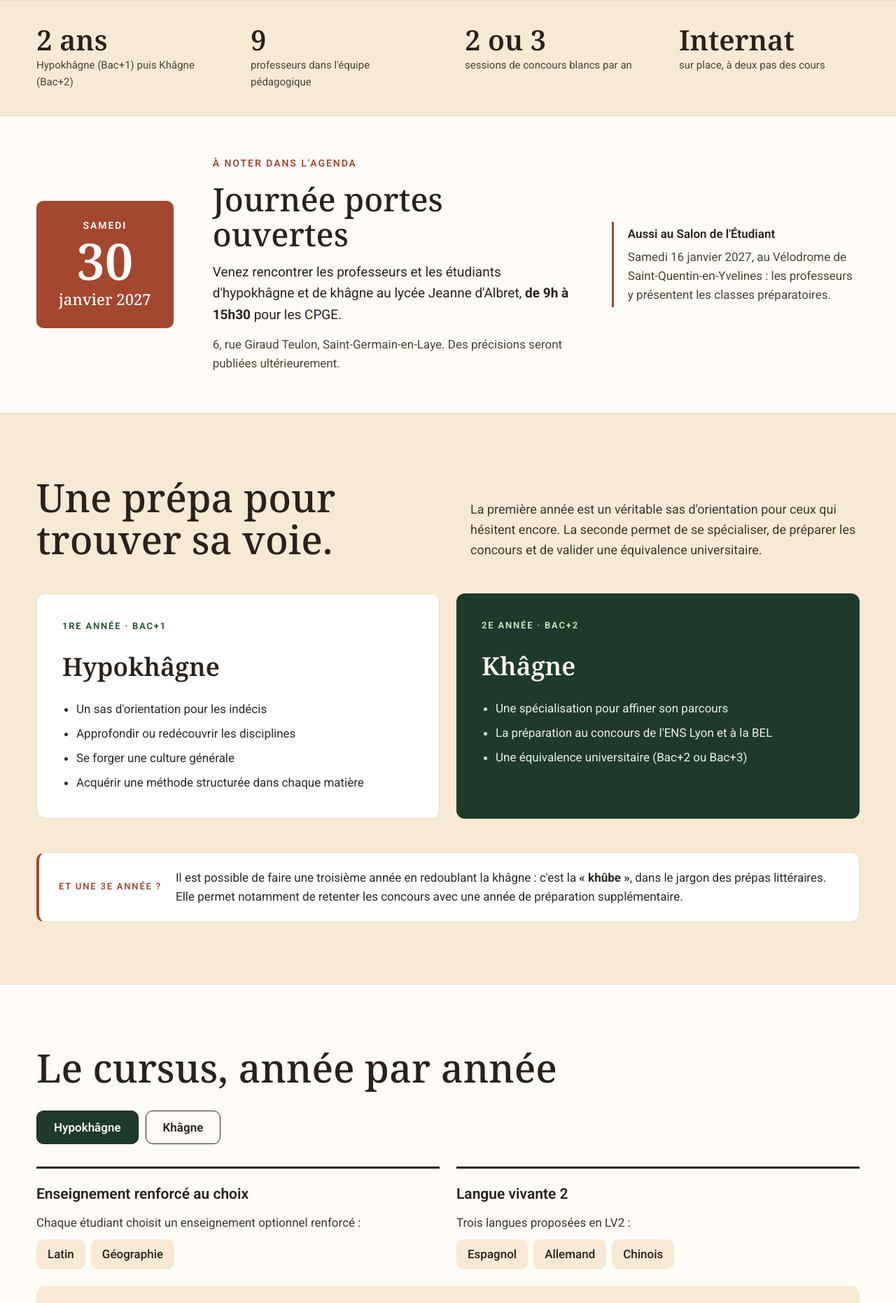
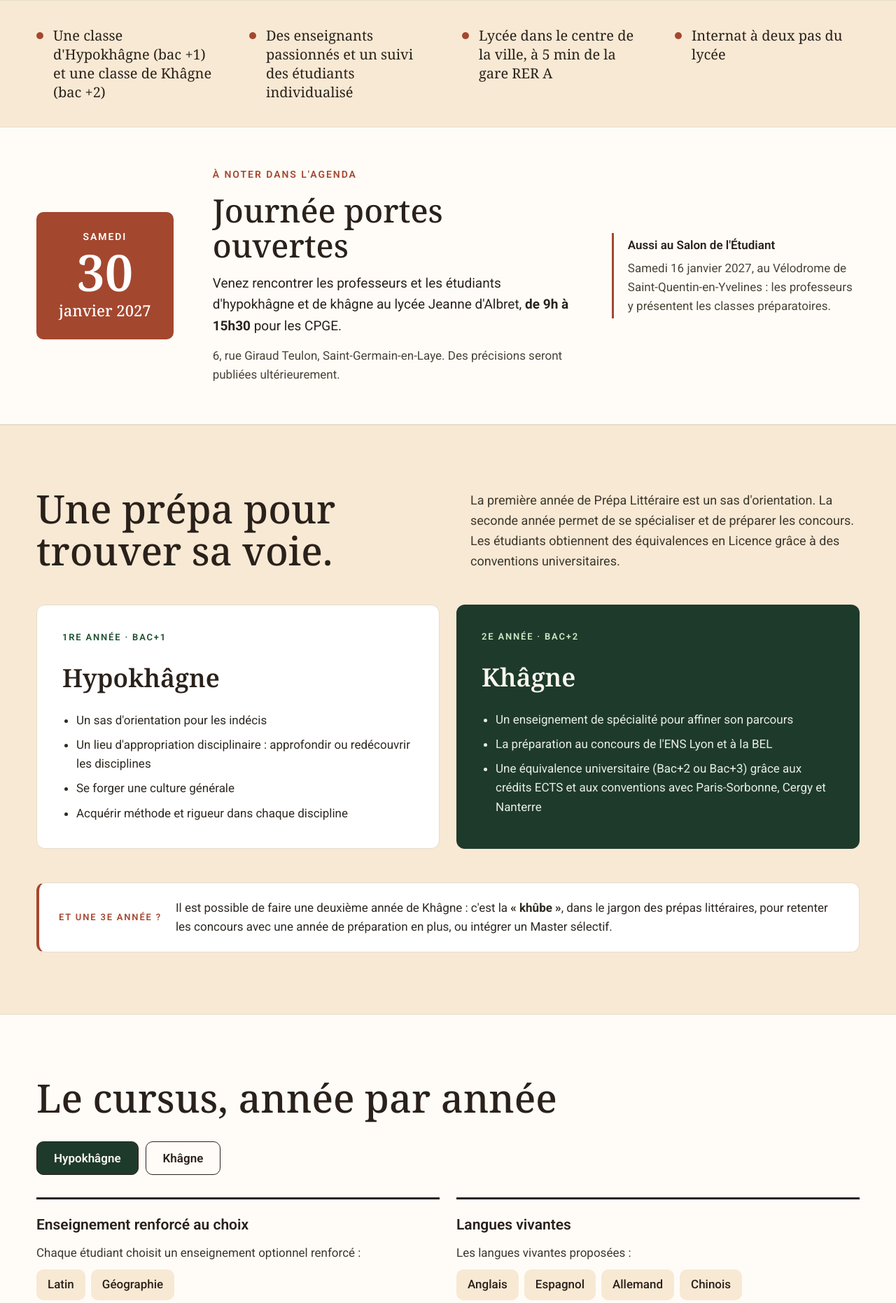
Before and after one commit to MasterKarin99/jda-cpge-litteraires, a plain HTML site: page index.html in a window 1280 px wide. Shown: the part 869-2731 px from the top of the page at 70% size. Drawn offline with Linux system fonts and the light colour scheme.

Commit message:
Intègre les corrections de la plaquette revue
Co-Authored-By: Claude Opus 5.5 <noreply@anthropic.com>
Claude-Session: https://claude.ai/code/session_01MuZZk3d7t38LAa8eTkq9JZ

```diff
--- a/index.html
+++ b/index.html
@@ -59,7 +59,7 @@ a{color:#1F5130}a:hover{color:#143820}
 <a class="site-brand" href="#accueil" style="display: flex; align-items: center; gap: 12px; text-decoration: none; color: #2A211B">
 <img src="assets/img/logo-mark.png" alt="Logo CPGE Lettres du lycée Jeanne d'Albret" style="width: 58px; height: 55px; object-fit: contain">
 <span style="display: flex; flex-direction: column; line-height: 1.15">
-<span style="font-family: 'Noto Serif', serif; font-size: 20px; font-weight: 600">Prépa littéraire</span>
+<span style="font-family: 'Noto Serif', serif; font-size: 20px; font-weight: 600">Prépa Littéraire</span>
 <span style="font-size: 13px; color: #4A4438; letter-spacing: 0.04em">Lycée Jeanne d'Albret</span>
 </span>
 </a>
@@ -93,11 +93,11 @@ a{color:#1F5130}a:hover{color:#143820}
 
 <!-- KEY FACTS -->
 <section aria-label="En bref" style="border-top: 1px solid #E6DCC9; border-bottom: 1px solid #E6DCC9; background: #F8E9D4">
-<div style="max-width: 1240px; margin: 0 auto; padding: 36px 32px; display: flex; flex-wrap: wrap; gap: 28px 48px; justify-content: space-between">
-<div style="flex: 1 1 200px; display: flex; flex-direction: column; gap: 4px"><span style="font-family: 'Noto Serif', serif; font-size: 40px; font-weight: 600; line-height: 1">2 ans</span><span style="color: #4A4438; font-size: 15px">Hypokhâgne (Bac+1) puis Khâgne (Bac+2)</span></div>
-<div style="flex: 1 1 200px; display: flex; flex-direction: column; gap: 4px"><span style="font-family: 'Noto Serif', serif; font-size: 40px; font-weight: 600; line-height: 1">9</span><span style="color: #4A4438; font-size: 15px">professeurs dans l'équipe pédagogique</span></div>
-<div style="flex: 1 1 200px; display: flex; flex-direction: column; gap: 4px"><span style="font-family: 'Noto Serif', serif; font-size: 40px; font-weight: 600; line-height: 1">2 ou 3</span><span style="color: #4A4438; font-size: 15px">sessions de concours blancs par an</span></div>
-<div style="flex: 1 1 200px; display: flex; flex-direction: column; gap: 4px"><span style="font-family: 'Noto Serif', serif; font-size: 40px; font-weight: 600; line-height: 1">Internat</span><span style="color: #4A4438; font-size: 15px">sur place, à deux pas des cours</span></div>
+<div style="max-width: 1240px; margin: 0 auto; padding: 36px 32px; display: flex; flex-wrap: wrap; gap: 24px 40px; justify-content: space-between">
+<div style="flex: 1 1 220px; display: flex; gap: 14px; align-items: flex-start"><span aria-hidden="true" style="flex: 0 0 auto; width: 10px; height: 10px; border-radius: 50%; background: #A4472F; margin-top: 9px"></span><span style="font-family: 'Noto Serif', serif; font-size: 20px; line-height: 1.35; color: #2A211B">Une classe d'Hypokhâgne (bac +1) et une classe de Khâgne (bac +2)</span></div>
+<div style="flex: 1 1 220px; display: flex; gap: 14px; align-items: flex-start"><span aria-hidden="true" style="flex: 0 0 auto; width: 10px; height: 10px; border-radius: 50%; background: #A4472F; margin-top: 9px"></span><span style="font-family: 'Noto Serif', serif; font-size: 20px; line-height: 1.35; color: #2A211B">Des enseignants passionnés et un suivi des étudiants individualisé</span></div>
+<div style="flex: 1 1 220px; display: flex; gap: 14px; align-items: flex-start"><span aria-hidden="true" style="flex: 0 0 auto; width: 10px; height: 10px; border-radius: 50%; background: #A4472F; margin-top: 9px"></span><span style="font-family: 'Noto Serif', serif; font-size: 20px; line-height: 1.35; color: #2A211B">Lycée dans le centre de la ville, à 5 min de la gare RER A</span></div>
+<div style="flex: 1 1 220px; display: flex; gap: 14px; align-items: flex-start"><span aria-hidden="true" style="flex: 0 0 auto; width: 10px; height: 10px; border-radius: 50%; background: #A4472F; margin-top: 9px"></span><span style="font-family: 'Noto Serif', serif; font-size: 20px; line-height: 1.35; color: #2A211B">Internat à deux pas du lycée</span></div>
 </div>
 </section>
 
@@ -127,7 +127,7 @@ a{color:#1F5130}a:hover{color:#143820}
 <section id="prepa" style="max-width: 1240px; margin: 0 auto; padding: 88px 32px; display: flex; flex-direction: column; gap: 48px">
 <div style="display: flex; flex-wrap: wrap; gap: 24px 64px; align-items: end">
 <h2 style="flex: 1 1 420px; margin: 0; font-family: 'Noto Serif', serif; font-weight: 500; font-size: clamp(36px, 4.5vw, 56px); line-height: 1.08">Une prépa pour trouver sa voie.</h2>
-<p style="flex: 1 1 420px; margin: 0; color: #3D372D; font-size: 18px">La première année est un véritable sas d'orientation pour ceux qui hésitent encore. La seconde permet de se spécialiser, de préparer les concours et de valider une équivalence universitaire.</p>
+<p style="flex: 1 1 420px; margin: 0; color: #3D372D; font-size: 18px">La première année de Prépa Littéraire est un sas d'orientation. La seconde année permet de se spécialiser et de préparer les concours. Les étudiants obtiennent des équivalences en Licence grâce à des conventions universitaires.</p>
 </div>
 <div style="display: flex; flex-wrap: wrap; gap: 24px">
 <article style="flex: 1 1 380px; background: #FFFFFF; border: 1px solid #E6DCC9; border-radius: 12px; padding: 36px; display: flex; flex-direction: column; gap: 18px">
@@ -135,24 +135,24 @@ a{color:#1F5130}a:hover{color:#143820}
 <h3 style="margin: 0; font-family: 'Noto Serif', serif; font-size: 36px; font-weight: 600">Hypokhâgne</h3>
 <ul style="margin: 0; padding-left: 20px; display: flex; flex-direction: column; gap: 8px; color: #2E2922">
 <li>Un sas d'orientation pour les indécis</li>
-<li>Approfondir ou redécouvrir les disciplines</li>
+<li>Un lieu d'appropriation disciplinaire : approfondir ou redécouvrir les disciplines</li>
 <li>Se forger une culture générale</li>
-<li>Acquérir une méthode structurée dans chaque matière</li>
+<li>Acquérir méthode et rigueur dans chaque discipline</li>
 </ul>
 </article>
 <article style="flex: 1 1 380px; background: #1E3A2B; color: #FBF6EE; border-radius: 12px; padding: 36px; display: flex; flex-direction: column; gap: 18px">
 <p style="margin: 0; font-size: 13px; font-weight: 600; letter-spacing: 0.14em; text-transform: uppercase; color: #CFE8C4">2e année · Bac+2</p>
 <h3 style="margin: 0; font-family: 'Noto Serif', serif; font-size: 36px; font-weight: 600">Khâgne</h3>
 <ul style="margin: 0; padding-left: 20px; display: flex; flex-direction: column; gap: 8px; color: #E8EEE4">
-<li>Une spécialisation pour affiner son parcours</li>
+<li>Un enseignement de spécialité pour affiner son parcours</li>
 <li>La préparation au concours de l'ENS Lyon et à la BEL</li>
-<li>Une équivalence universitaire (Bac+2 ou Bac+3)</li>
+<li>Une équivalence universitaire (Bac+2 ou Bac+3) grâce aux crédits ECTS et aux conventions avec Paris-Sorbonne, Cergy et Nanterre</li>
 </ul>
 </article>
 </div>
 <div style="display: flex; flex-wrap: wrap; align-items: center; gap: 10px 20px; background: #FFFFFF; border: 1px solid #E6DCC9; border-left: 4px solid #A4472F; border-radius: 12px; padding: 22px 28px">
 <p style="margin: 0; font-size: 13px; font-weight: 600; letter-spacing: 0.14em; text-transform: uppercase; color: #A4472F">Et une 3e année ?</p>
-<p style="flex: 1 1 520px; margin: 0; font-size: 17px; color: #2E2922">Il est possible de faire une troisième année en redoublant la khâgne : c'est la <strong>« khûbe »</strong>, dans le jargon des prépas littéraires. Elle permet notamment de retenter les concours avec une année de préparation supplémentaire.</p>
+<p style="flex: 1 1 520px; margin: 0; font-size: 17px; color: #2E2922">Il est possible de faire une deuxième année de Khâgne : c'est la <strong>« khûbe »</strong>, dans le jargon des prépas littéraires, pour retenter les concours avec une année de préparation en plus, ou intégrer un Master sélectif.</p>
 </div>
 </section>
 </div>
@@ -173,27 +173,27 @@ a{color:#1F5130}a:hover{color:#143820}
 <div style="display: flex; flex-wrap: wrap; gap: 8px"><span style="background: #F8E9D4; padding: 8px 16px; border-radius: 10px; font-weight: 500">Latin</span><span style="background: #F8E9D4; padding: 8px 16px; border-radius: 10px; font-weight: 500">Géographie</span></div>
 </div>
 <div style="flex: 1 1 340px; border-top: 3px solid #2A211B; padding-top: 20px; display: flex; flex-direction: column; gap: 10px">
-<h3 style="margin: 0; font-size: 21px; font-weight: 600">Langue vivante 2</h3>
-<p style="margin: 0; color: #3D372D">Trois langues proposées en LV2 :</p>
-<div style="display: flex; flex-wrap: wrap; gap: 8px"><span style="background: #F8E9D4; padding: 8px 16px; border-radius: 10px; font-weight: 500">Espagnol</span><span style="background: #F8E9D4; padding: 8px 16px; border-radius: 10px; font-weight: 500">Allemand</span><span style="background: #F8E9D4; padding: 8px 16px; border-radius: 10px; font-weight: 500">Chinois</span></div>
+<h3 style="margin: 0; font-size: 21px; font-weight: 600">Langues vivantes</h3>
+<p style="margin: 0; color: #3D372D">Les langues vivantes proposées :</p>
+<div style="display: flex; flex-wrap: wrap; gap: 8px"><span style="background: #F8E9D4; padding: 8px 16px; border-radius: 10px; font-weight: 500">Anglais</span><span style="background: #F8E9D4; padding: 8px 16px; border-radius: 10px; font-weight: 500">Espagnol</span><span style="background: #F8E9D4; padding: 8px 16px; border-radius: 10px; font-weight: 500">Allemand</span><span style="background: #F8E9D4; padding: 8px 16px; border-radius: 10px; font-weight: 500">Chinois</span></div>
 </div>
 <div style="flex: 1 1 100%; background: #F8E9D4; border-radius: 12px; padding: 36px; display: flex; flex-wrap: wrap; gap: 24px 48px">
 <div style="flex: 1 1 360px; display: flex; flex-direction: column; gap: 12px">
 <p style="margin: 0; font-size: 13px; font-weight: 600; letter-spacing: 0.14em; text-transform: uppercase; color: #1F5130">Spécificité JdA</p>
 <h3 style="margin: 0; font-family: 'Noto Serif', serif; font-size: 34px; font-weight: 600; line-height: 1.1">Les ateliers de culture générale</h3>
-<p style="margin: 0; color: #3D372D">Des ateliers transdisciplinaires — Lettres, Philosophie, Histoire, Latin — menés en demi-classe.</p>
+<p style="margin: 0; color: #3D372D">Des ateliers disciplinaires — lettres, philosophie, histoire — menés en demi-classe, valorisants et stimulants.</p>
 </div>
 <div style="flex: 1 1 360px; display: flex; flex-direction: column; gap: 14px">
 <p style="margin: 0"><strong>On y fait :</strong> présentation orale d'une œuvre (artistique, littéraire, cinématographique…), travaux individuels ou en groupe, organisation de débats.</p>
-<p style="margin: 0"><strong>On y gagne :</strong> l'art oratoire, la prise de parole en public, la production graphique, l'argumentation.</p>
+<p style="margin: 0"><strong>On y gagne :</strong> l'art oratoire, la prise de parole en public, la production graphique, l'argumentation, de la culture générale et une ouverture sur le monde.</p>
 </div>
 </div>
 </div>
 
 <div role="tabpanel" id="panel-kh" aria-labelledby="tab-kh" hidden style="display: flex; flex-wrap: wrap; gap: 24px">
 <div style="flex: 1 1 100%; background: #1E3A2B; color: #FBF6EE; border-radius: 12px; padding: 32px 36px; display: flex; flex-wrap: wrap; gap: 12px 40px; align-items: center">
-<h3 style="flex: 1 1 320px; margin: 0; font-family: 'Noto Serif', serif; font-size: 32px; font-weight: 600; line-height: 1.15">Formation aux concours de l'ENS Lyon</h3>
-<p style="flex: 2 1 420px; margin: 0; color: #E8EEE4">La khâgne de Jeanne d'Albret est une khâgne A/L qui prépare au concours de l'ENS de Lyon (lettres et sciences humaines). <strong style="color: #CFE8C4">Elle ne prépare pas au concours de l'ENS Ulm.</strong></p>
+<h3 style="flex: 1 1 320px; margin: 0; font-family: 'Noto Serif', serif; font-size: 32px; font-weight: 600; line-height: 1.15">Les concours</h3>
+<p style="flex: 2 1 420px; margin: 0; color: #E8EEE4">La Khâgne de Jeanne d'Albret est une Khâgne A/L qui prépare au concours de l'ENS de Lyon (lettres et sciences humaines) et à la BEL.</p>
 </div>
 <div style="flex: 1 1 340px; border-top: 3px solid #2A211B; padding-top: 20px; display: flex; flex-direction: column; gap: 10px">
 <h3 style="margin: 0; font-size: 21px; font-weight: 600">Se spécialiser</h3>
@@ -285,12 +285,12 @@ a{color:#1F5130}a:hover{color:#143820}
 <li style="flex: 1 1 230px; border: 1px solid #3F5A48; border-radius: 12px; padding: 30px; display: flex; flex-direction: column; gap: 12px">
 <span style="font-family: 'Noto Serif', serif; font-size: 48px; line-height: 1; color: #CFE8C4">03</span>
 <h3 style="margin: 0; font-size: 20px; font-weight: 600">Ce qui compte</h3>
-<p style="margin: 0; color: #D4DCCF; font-size: 16px">Assiduité, travail sérieux et régulier, efforts constants, résultats équilibrés.</p>
+<p style="margin: 0; color: #D4DCCF; font-size: 16px">Assiduité, travail sérieux et régulier, efforts constants, résultats équilibrés, curiosité intellectuelle, sensibilité à l'art.</p>
 </li>
 <li style="flex: 1 1 230px; border: 1px solid #3F5A48; border-radius: 12px; padding: 30px; display: flex; flex-direction: column; gap: 12px">
 <span style="font-family: 'Noto Serif', serif; font-size: 48px; line-height: 1; color: #CFE8C4">04</span>
-<h3 style="margin: 0; font-size: 20px; font-weight: 600">Une année rythmée</h3>
-<p style="margin: 0; color: #D4DCCF; font-size: 16px">Deux ou trois sessions de concours blancs par an, avec un calendrier des devoirs connu dès septembre.</p>
+<h3 style="margin: 0; font-size: 20px; font-weight: 600">Des évaluations régulières</h3>
+<p style="margin: 0; color: #D4DCCF; font-size: 16px">DS, colles (interrogations orales), deux ou trois sessions de concours blancs par an, avec un calendrier des devoirs connu dès septembre.</p>
 </li>
 </ol>
 <div><a href="https://www.parcoursup.fr" style="display: inline-block; background: #CFE8C4; color: #2A211B; text-decoration: none; padding: 15px 28px; border-radius: 10px; font-weight: 600">Aller sur Parcoursup</a></div>
@@ -306,7 +306,7 @@ a{color:#1F5130}a:hover{color:#143820}
 <span style="flex: 1 1 200px; border: 1.5px solid #2A211B; border-radius: 14px; padding: 22px; font-family: 'Noto Serif', serif; font-size: 24px; font-weight: 600">Sciences Po / IEP</span>
 <span style="flex: 1 1 200px; border: 1.5px solid #2A211B; border-radius: 14px; padding: 22px; font-family: 'Noto Serif', serif; font-size: 24px; font-weight: 600">Écoles de commerce</span>
 <span style="flex: 1 1 200px; border: 1.5px solid #2A211B; border-radius: 14px; padding: 22px; font-family: 'Noto Serif', serif; font-size: 24px; font-weight: 600">CELSA</span>
-<span style="flex: 1 1 200px; border: 1.5px solid #2A211B; border-radius: 14px; padding: 22px; font-family: 'Noto Serif', serif; font-size: 24px; font-weight: 600">Université (L2 / L3)</span>
+<span style="flex: 1 1 200px; border: 1.5px solid #2A211B; border-radius: 14px; padding: 22px; font-family: 'Noto Serif', serif; font-size: 24px; font-weight: 600">Université (L2 / L3, Master)</span>
 </div>
 <p style="margin: 0; color: #4A4438; max-width: 46em">Grâce à la BEL et aux conventions universitaires (Paris-Sorbonne, Cergy, Nanterre), chaque année de prépa est validée en crédits ECTS.</p>
 <div id="bel" style="background: #F8E9D4; border-radius: 14px; padding: 40px; display: flex; flex-direction: column; gap: 24px; margin-top: 12px">
```
Also changed, not shown: actualites.html (+1 -1 lines), album.html (+1 -1 lines), internat.html (+1 -1 lines), temoignages.html (+1 -1 lines).
